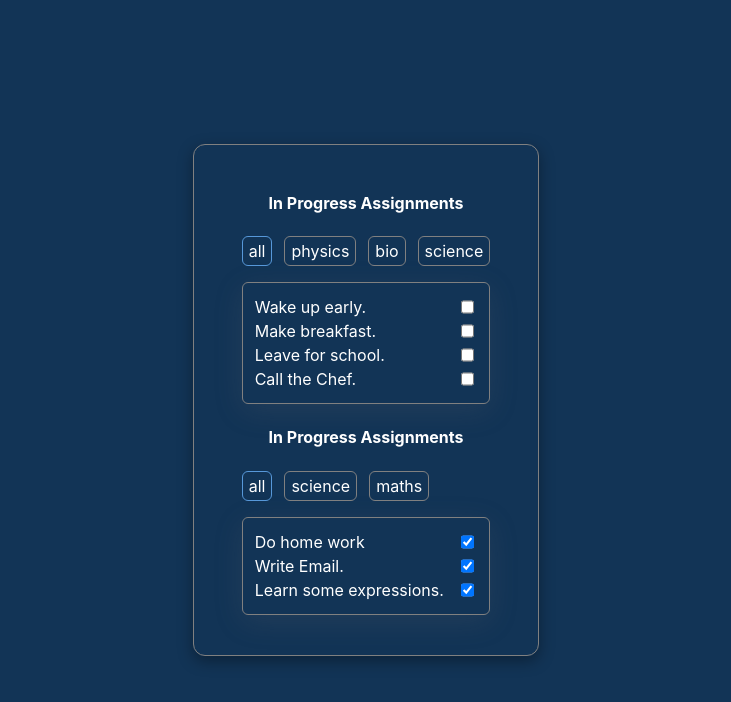
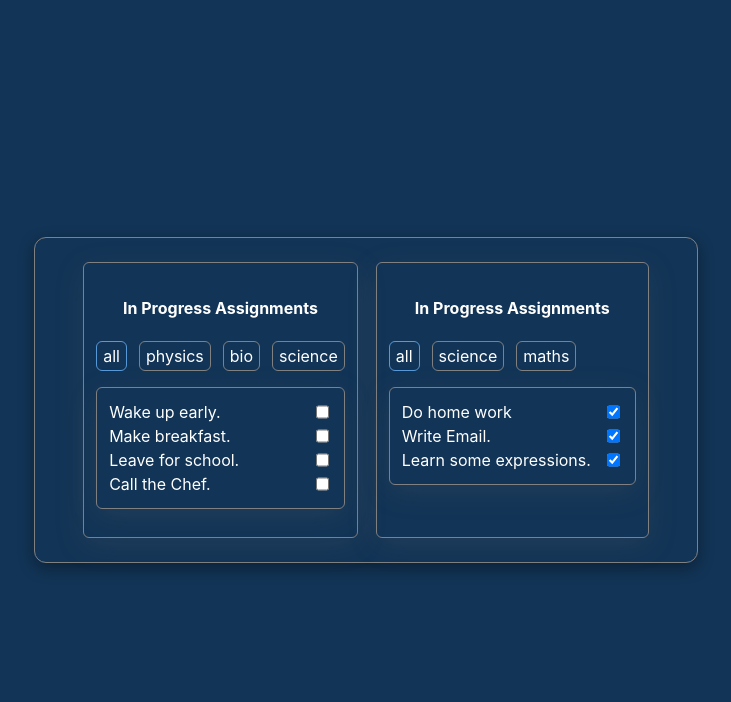
Before and after one commit to sudhansom/vue-project, a Vue app: page / in a window 1280 px wide. Shown: the top 702 px of the page, without its empty margins (274-1005 px from the left). Built offline with nearby package versions, Linux system fonts and the light colour scheme; data requests are answered from the project's data file.

Commit message:
align parallel assignment

```diff
--- a/src/components/Assignment.vue
+++ b/src/components/Assignment.vue
@@ -1,4 +1,5 @@
 <template>
+    <div class="assignment">
         <h4>
             In Progress Assignments
         </h4>
@@ -19,6 +20,7 @@
             <ul>
             <each-assignment v-for="assignment in assignments" :key="assignment.id" :assignment="assignment" />
         </ul>
+        </div>
     </div>
 </template>
 
@@ -73,4 +75,10 @@ li {
     display: flex;
     gap: 12px;
 }
+.assignment {
+    border: 1px solid gray;
+    padding: 12px;
+    border-radius: 6px;
+    box-shadow: rgba(100, 100, 111, 0.2) 0px 7px 29px 0px;
+}
 </style>
--- a/src/components/AssignmentsList.vue
+++ b/src/components/AssignmentsList.vue
@@ -26,6 +26,8 @@ const completed = computed(() => {
 
 <style scoped>
 .assignments {
+    display:flex;
+    gap: 18px;
     border: 1px solid gray;
     border-radius: 12px;
     padding: 24px 48px;
```
Lines whose indentation alone changed are shown as unchanged.
